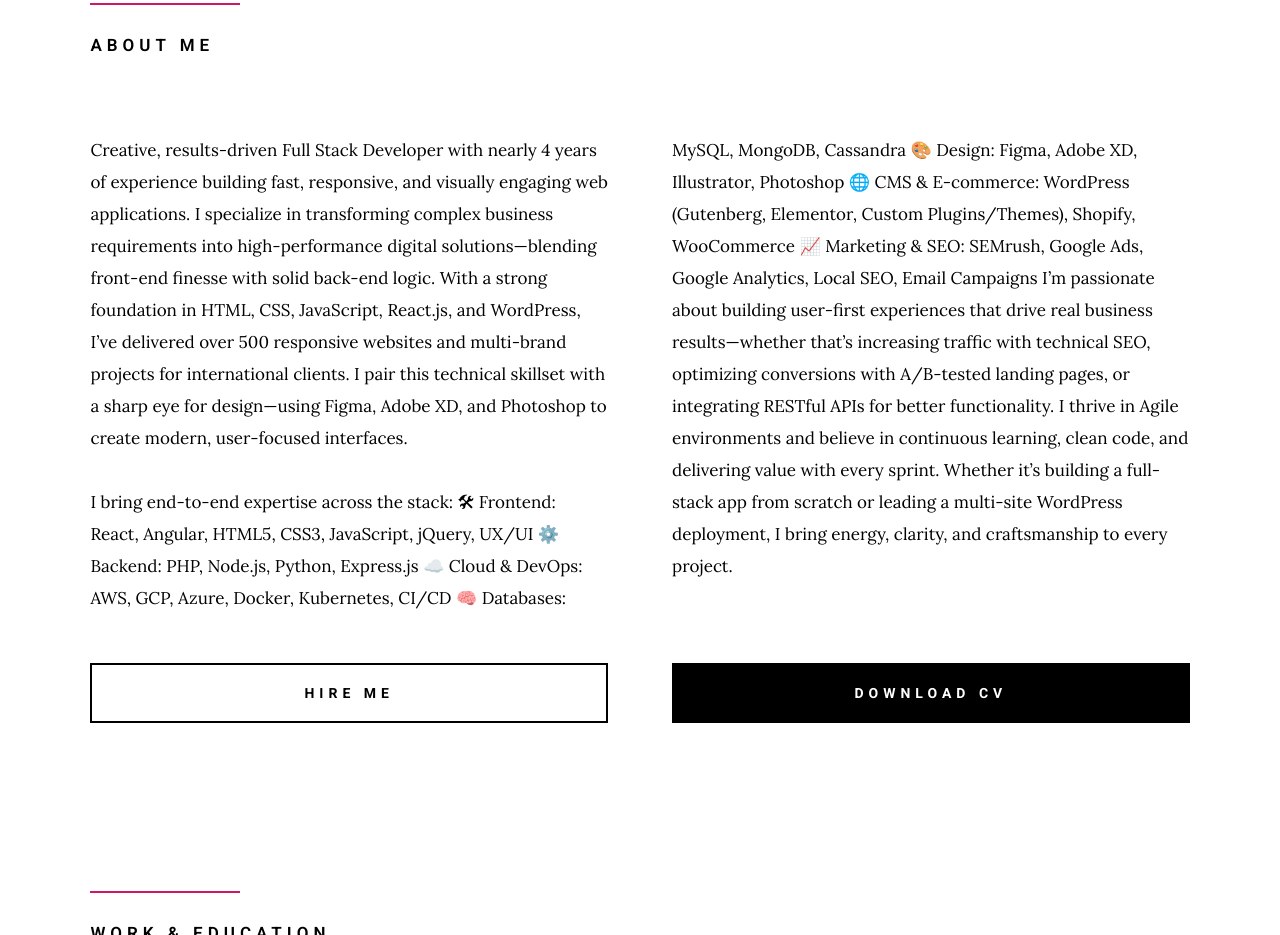
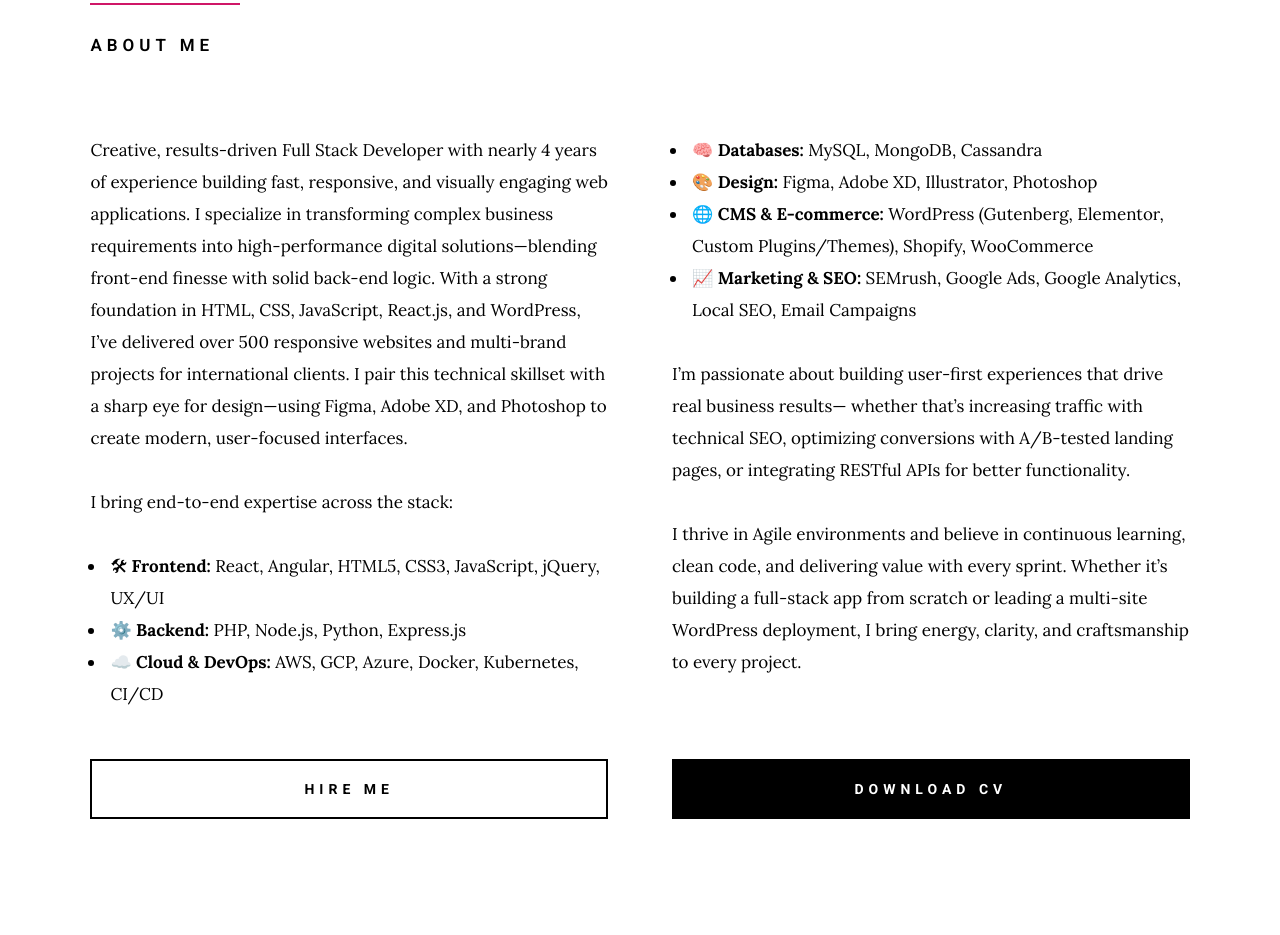
Before and after one commit to Charan8712/Charan8712.github.io, a plain HTML site: page index.html in a window 1280 px wide. Shown: the part 989-1924 px from the top of the page. Drawn offline with Linux system fonts and the light colour scheme; a web font is replaced by a local one.

Commit message:
Update index.html

```diff
--- a/index.html
+++ b/index.html
@@ -119,20 +119,29 @@
                Creative, results-driven Full Stack Developer with nearly 4 years of experience building fast, responsive, and visually engaging web applications. I specialize in transforming complex business requirements into high-performance digital solutions—blending front-end finesse with solid back-end logic. With a strong foundation in HTML, CSS, JavaScript, React.js, and WordPress, I’ve delivered over 500 responsive websites and multi-brand projects for international clients. I pair this technical skillset with a sharp eye for design—using Figma, Adobe XD, and Photoshop to create modern, user-focused interfaces.
                     </p>
 
-                    <p>
-                       I bring end-to-end expertise across the stack:
-🛠 Frontend: React, Angular, HTML5, CSS3, JavaScript, jQuery, UX/UI
-⚙️ Backend: PHP, Node.js, Python, Express.js
-☁️ Cloud & DevOps: AWS, GCP, Azure, Docker, Kubernetes, CI/CD
-🧠 Databases: MySQL, MongoDB, Cassandra
-🎨 Design: Figma, Adobe XD, Illustrator, Photoshop
-🌐 CMS & E-commerce: WordPress (Gutenberg, Elementor, Custom Plugins/Themes), Shopify, WooCommerce
-📈 Marketing & SEO: SEMrush, Google Ads, Google Analytics, Local SEO, Email Campaigns
+                   <p>I bring end-to-end expertise across the stack:</p>
+<ul>
+  <li>🛠 <strong>Frontend:</strong> React, Angular, HTML5, CSS3, JavaScript, jQuery, UX/UI</li>
+  <li>⚙️ <strong>Backend:</strong> PHP, Node.js, Python, Express.js</li>
+  <li>☁️ <strong>Cloud & DevOps:</strong> AWS, GCP, Azure, Docker, Kubernetes, CI/CD</li>
+  <li>🧠 <strong>Databases:</strong> MySQL, MongoDB, Cassandra</li>
+  <li>🎨 <strong>Design:</strong> Figma, Adobe XD, Illustrator, Photoshop</li>
+  <li>🌐 <strong>CMS & E-commerce:</strong> WordPress (Gutenberg, Elementor, Custom Plugins/Themes), Shopify, WooCommerce</li>
+  <li>📈 <strong>Marketing & SEO:</strong> SEMrush, Google Ads, Google Analytics, Local SEO, Email Campaigns</li>
+</ul>
 
-I’m passionate about building user-first experiences that drive real business results—whether that’s increasing traffic with technical SEO, optimizing conversions with A/B-tested landing pages, or integrating RESTful APIs for better functionality.
+<p>
+  I’m passionate about building user-first experiences that drive real business results—
+  whether that’s increasing traffic with technical SEO, optimizing conversions with A/B-tested landing pages,
+  or integrating RESTful APIs for better functionality.
+</p>
 
-I thrive in Agile environments and believe in continuous learning, clean code, and delivering value with every sprint. Whether it’s building a full-stack app from scratch or leading a multi-site WordPress deployment, I bring energy, clarity, and craftsmanship to every project.
-                    </p>
+<p>
+  I thrive in Agile environments and believe in continuous learning, clean code, and delivering value with every sprint.
+  Whether it’s building a full-stack app from scratch or leading a multi-site WordPress deployment,
+  I bring energy, clarity, and craftsmanship to every project.
+</p>
+
                 </div>
             </div>
 
```
